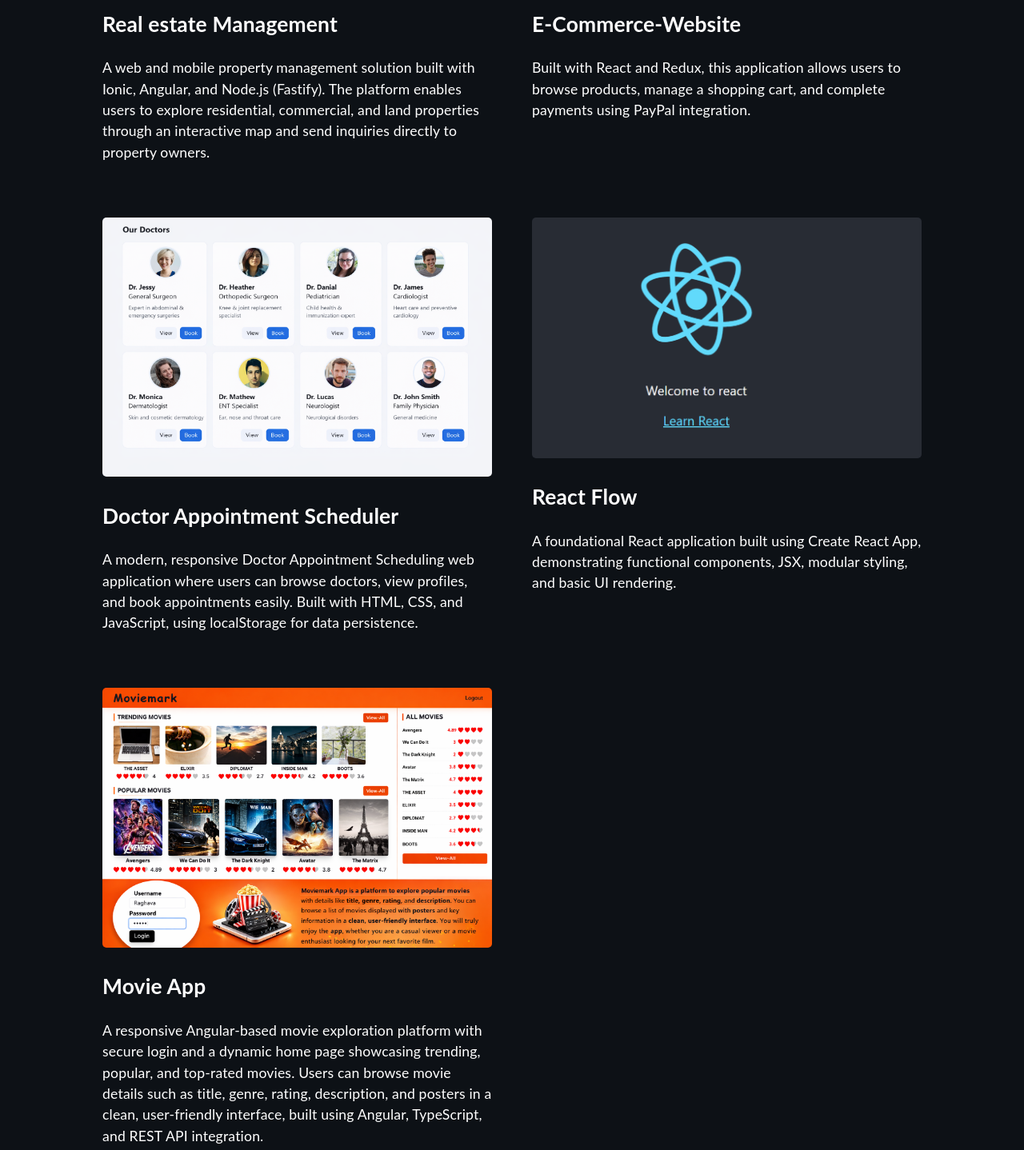
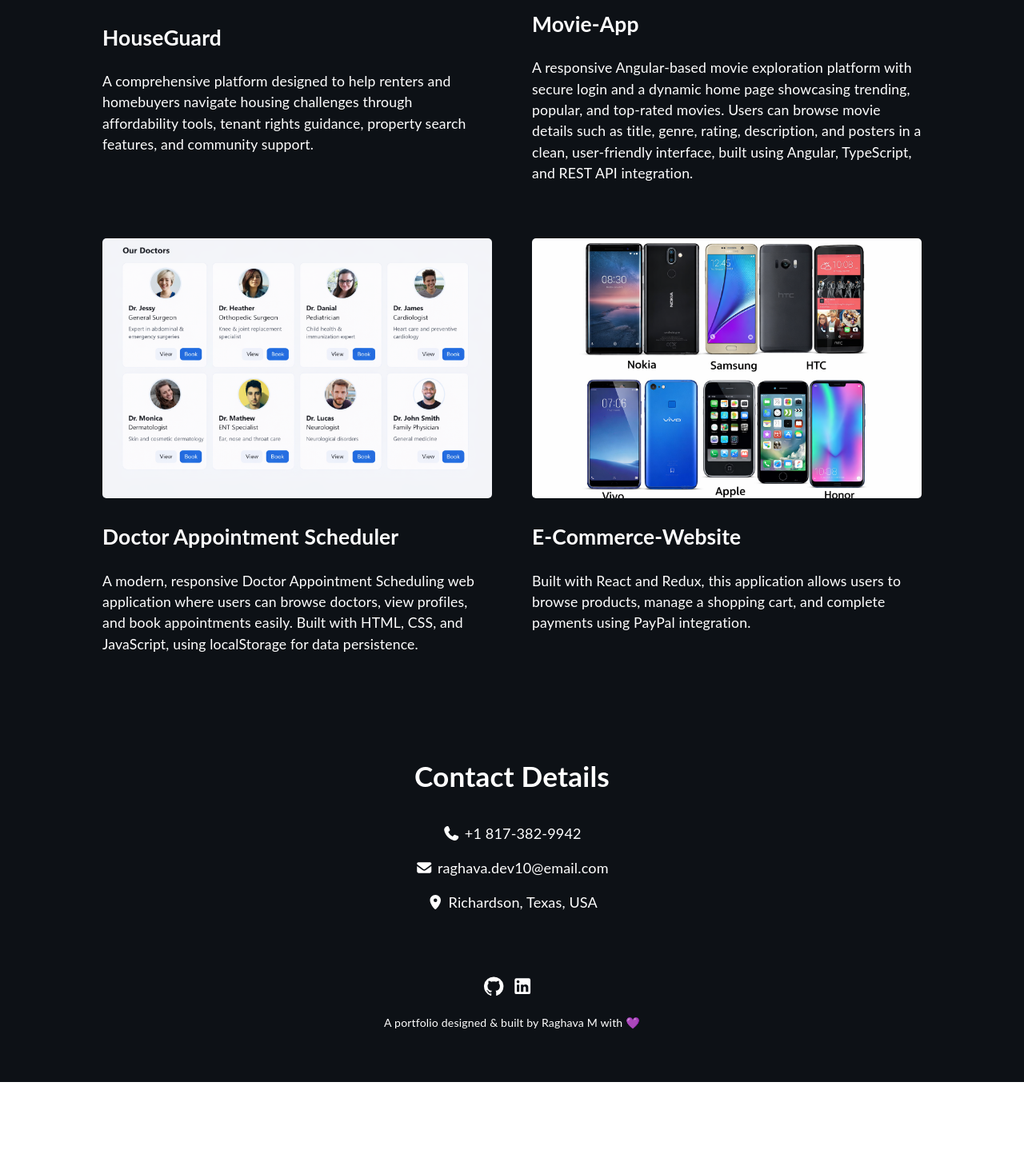
Before and after one commit to Raghav-1303/raghav-1303.github.io, a React (Create React App) app: page / in a window 1280 px wide. Shown: the part 3352-4790 px from the top of the page at 80% size. After the commit the page ends 4705 px from the top, so only its background shows below. Built offline with nearby package versions, Linux system fonts and the light colour scheme.

Commit message:
project updated

```diff
--- a/src/components/Project.tsx
+++ b/src/components/Project.tsx
@@ -1,9 +1,8 @@
 import React from "react";
 import angularmovie from '../assets/images/angularmovie.png';
-import react from '../assets/images/react.png';
 import doctor from '../assets/images/doctor.png';
 import commerce from '../assets/images/commerce.png';
-import real from '../assets/images/real.png';
+import housing from '../assets/images/housing.png';
 import '../assets/styles/Project.scss';
 
 function Project() {
@@ -12,15 +11,16 @@ function Project() {
         <h1>Personal Projects</h1>
         <div className="projects-grid">
             <div className="project">
-                <a href="https://github.com/Raghav-1303/real-estate-management-app.git" target="_blank" rel="noreferrer"><img src={real} className="zoom" alt="thumbnail" width="100%"/></a>
-                <a href="https://github.com/Raghav-1303/real-estate-management-app.git" target="_blank" rel="noreferrer"><h2>Real estate Management</h2></a>
-                <p>A web and mobile property management solution built with Ionic, Angular, and Node.js (Fastify).
-                    The platform enables users to explore residential, commercial, and land properties through an interactive map and send inquiries directly to property owners.</p>
+                <a href="https://github.com/Raghav-1303/HomeGuard.git" target="_blank" rel="noreferrer"><img src={housing} className="zoom" alt="thumbnail" width="100%"/></a>
+                <a href="https://github.com/Raghav-1303/HomeGuard.git" target="_blank" rel="noreferrer"><h2>HouseGuard</h2></a>
+                <p>A comprehensive platform designed to help renters and homebuyers navigate housing challenges through affordability tools,
+                    tenant rights guidance, property search features, and community support.</p>
             </div>
             <div className="project">
-                <a href="https://github.com/Raghav-1303/E-Commerce-Website.git" target="_blank" rel="noreferrer"><img src={commerce} className="zoom" alt="thumbnail" width="100%"/></a>
-                <a href="https://github.com/Raghav-1303/E-Commerce-Website.git" target="_blank" rel="noreferrer"><h2>E-Commerce-Website</h2></a>
-                <p>Built with React and Redux, this application allows users to browse products, manage a shopping cart, and complete payments using PayPal integration.</p>
+                <a href="https://github.com/Raghav-1303/Angular_movie-App.git" target="_blank" rel="noreferrer"><img src={angularmovie} className="zoom" alt="thumbnail" width="100%"/></a>
+                <a href="https://github.com/Raghav-1303/Angular_movie-App.git" target="_blank" rel="noreferrer"><h2>Movie-App</h2></a>
+                <p>A responsive Angular-based movie exploration platform with secure login and a dynamic home page showcasing trending, popular, and top-rated movies.
+                   Users can browse movie details such as title, genre, rating, description, and posters in a clean, user-friendly interface, built using Angular, TypeScript, and REST API integration.</p>
             </div>
             <div className="project">
                 <a href="https://github.com/Raghav-1303/doctor-appointment.git" target="_blank" rel="noreferrer"><img src={doctor} className="zoom" alt="thumbnail" width="100%"/></a>
@@ -29,15 +29,9 @@ function Project() {
                    Built with HTML, CSS, and JavaScript, using localStorage for data persistence.</p>
             </div>
             <div className="project">
-                <a href="https://github.com/Raghav-1303/react-flow.git" target="_blank" rel="noreferrer"><img src={react} className="zoom" alt="thumbnail" width="100%"/></a>
-                <a href="https://github.com/Raghav-1303/react-flow.git" target="_blank" rel="noreferrer"><h2>React Flow</h2></a>
-                <p>A foundational React application built using Create React App, demonstrating functional components, JSX, modular styling, and basic UI rendering.</p>
-            </div>
-            <div className="project">
-                <a href="https://github.com/Raghav-1303/Angular_movie-App.git" target="_blank" rel="noreferrer"><img src={angularmovie} className="zoom" alt="thumbnail" width="100%"/></a>
-                <a href="https://github.com/Raghav-1303/Angular_movie-App.git" target="_blank" rel="noreferrer"><h2>Movie App</h2></a>
-                <p>A responsive Angular-based movie exploration platform with secure login and a dynamic home page showcasing trending, popular, and top-rated movies.
-                   Users can browse movie details such as title, genre, rating, description, and posters in a clean, user-friendly interface, built using Angular, TypeScript, and REST API integration.</p>
+                <a href="https://github.com/Raghav-1303/E-Commerce-Website.git" target="_blank" rel="noreferrer"><img src={commerce} className="zoom" alt="thumbnail" width="100%"/></a>
+                <a href="https://github.com/Raghav-1303/E-Commerce-Website.git" target="_blank" rel="noreferrer"><h2>E-Commerce-Website</h2></a>
+                <p>Built with React and Redux, this application allows users to browse products, manage a shopping cart, and complete payments using PayPal integration.</p>
             </div>
 
         </div>
```
Also changed, not shown: src/assets/images/housing.png (added).
